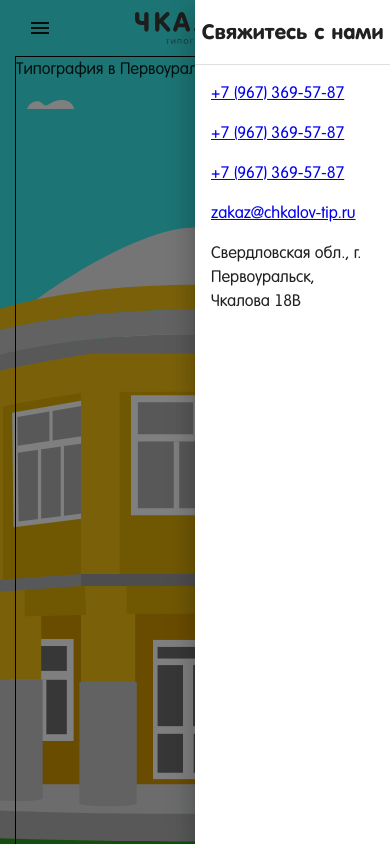
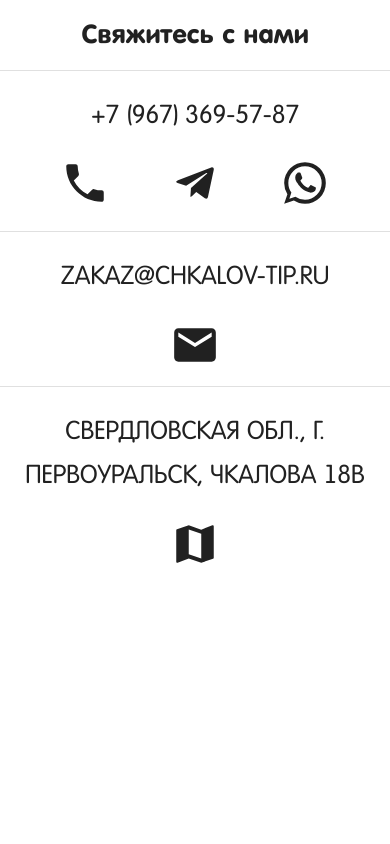
Before and after one commit to AdonaiJehosua/chkalov-tip, a Next.js app: page / in a window 390 px wide. Both pictures are taken after a click on the button 350 px from the left and 28 px from the top of the page. Built offline with nearby package versions, Linux system fonts and the light colour scheme.

Commit message:
create xsContactsMenu

```diff
--- a/src/components/layout/navBar/xsContactsMenu.js
+++ b/src/components/layout/navBar/xsContactsMenu.js
@@ -1,7 +1,54 @@
-import { Box, Divider, IconButton, List, ListItem, ListItemButton, SwipeableDrawer, Typography } from "@mui/material"
+import { Box, Button, Divider, IconButton, List, ListItem, ListItemButton, Snackbar, SwipeableDrawer, Typography } from "@mui/material"
+import { cloneElement, useContext, useState } from "react"
+import { ContactsContext } from "@/appContext/contactsContext"
 import PhoneIcon from '@mui/icons-material/Phone'
-import { useContext, useState } from "react"
-import { ContactsContext } from "@/appContext/contactsContext"
+import ContentCopyIcon from '@mui/icons-material/ContentCopy'
+import WhatsAppIcon from '@mui/icons-material/WhatsApp'
+import TelegramIcon from '@mui/icons-material/Telegram'
+import EmailIcon from '@mui/icons-material/Email'
+import CloseIcon from '@mui/icons-material/Close'
+import MapIcon from '@mui/icons-material/Map'
+import { toast } from "react-toastify"
+
+
+const style = {
+    header: {
+        fontSize: '25px',
+        my: 2,
+        fontWeight: 'bold'
+    },
+    wrapper: {
+        display: 'flex',
+        flexDirection: 'column'
+    },
+    element: {
+        display: 'flex',
+        flexDirection: 'column'
+    },
+    elemButton: {
+        color: 'text.primary',
+        my: 2,
+        fontSize: '25px'
+    },
+    elemLink: {
+
+    },
+    linksWrapper: {
+        display: 'flex',
+        flexDirection: 'row',
+        alignItems: 'center',
+        justifyContent: 'space-evenly'
+    },
+    linkIcon: {
+        mb: 2,
+        fontSize: '50px',
+        color: 'text.primary'
+    },
+    adress: {
+        fontSize: '25px'
+    }
+}
+
 
 
 
@@ -15,49 +62,50 @@ export function XsContactsMenu() {
         setMobileContactsOpen((prevState) => !prevState);
     }
 
+    const copyHandler = (copyContent, toastText) => {
+        navigator.clipboard.writeText(copyContent)
+        toast(toastText)
+    }
+
     const xsContacts = (
         <Box onClick={handleContactsDrawerToggle} sx={{ textAlign: 'center' }}>
-            <Typography variant="h6" sx={{ my: 2, fontWeight: 'bold' }}>
+            <Typography sx={style.header}>
                 Свяжитесь с нами
             </Typography>
             <Divider />
-            <List>
-                <ListItem disablePadding>
-                    <ListItemButton>
-                        <Box component="a" href={`tel:${contacts.phone}`} target='_blank'>
-                            {contacts.visiblePhone}
+            <Box sx={style.wrapper}>
+                <Box sx={style.element}>
+                    <Button sx={style.elemButton} onClick={() => copyHandler(contacts.visiblePhone, 'Телефон скопирован')}>{contacts.visiblePhone}</Button>
+                    <Box sx={style.linksWrapper} >
+                        <Box sx={style.elemLink} component="a" href={`tel:${contacts.phone}`} target='_blank'>
+                            <PhoneIcon sx={style.linkIcon} />
                         </Box>
-                    </ListItemButton>
-                </ListItem>
-                <ListItem disablePadding>
-                    <ListItemButton>
-                        <Box component="a" href={`https://t.me/${contacts.phone}`} target='_blank'>
-                            {contacts.visiblePhone}
+                        <Box sx={style.elemLink} component="a" href={`https://t.me/${contacts.phone}`} target='_blank'>
+                            <TelegramIcon sx={style.linkIcon} />
                         </Box>
-                    </ListItemButton>
-                </ListItem>
-                <ListItem disablePadding>
-                    <ListItemButton>
-                        <Box component="a" href={`https://wa.me/${contacts.phone}`} target='_blank'>
-                            {contacts.visiblePhone}
+                        <Box sx={style.elemLink} component="a" href={`https://wa.me/${contacts.phone}`} target='_blank'>
+                            <WhatsAppIcon sx={style.linkIcon} />
                         </Box>
-                    </ListItemButton>
-                </ListItem>
-                <ListItem disablePadding>
-                    <ListItemButton>
-                        <Box component="a" href={`tel:${contacts.email}`}>
-                            {contacts.email}
+                    </Box>
+                </Box>
+                <Divider />
+                <Box sx={style.element}>
+                    <Button sx={style.elemButton} onClick={() => copyHandler(contacts.email, 'Почта скопирована')}>{contacts.email}</Button>
+                    <Box sx={style.linksWrapper} component="a" href={`mailto:${contacts.email}`} target='_blank'>
+                        <EmailIcon sx={style.linkIcon} />
+                    </Box>
+                </Box>
+                <Divider />
+                <Box sx={style.element}>
+                    <Box sx={style.adress}>
+                    <Button sx={style.elemButton} onClick={() => copyHandler(contacts.adress, 'Адрес скопирован')}>{contacts.adress}</Button>
+                        <Box sx={style.linksWrapper} component="a" href={`https://yandex.ru/maps/11171/pervouralsk/house/ulitsa_chkalova_18v/YUAYfwNoSUMDQFtsfXR4dX9rZA==/?ll=59.948064%2C56.894381&z=16.59`} target='_blank'>
+                            <MapIcon sx={style.linkIcon} />
                         </Box>
-                    </ListItemButton>
-                </ListItem>
-                <ListItem disablePadding>
-                    <ListItemButton>
-                        <Box >
-                            {contacts.adress}
-                        </Box>
-                    </ListItemButton>
-                </ListItem>
-            </List>
+
+                    </Box>
+                </Box>
+            </Box>
         </Box>
     )
 
@@ -72,16 +120,16 @@ export function XsContactsMenu() {
             </IconButton>
             <SwipeableDrawer
                 anchor='right'
-                variant="temporary"
                 open={mobileContactsOpen}
                 onClose={handleContactsDrawerToggle}
                 onOpen={handleContactsDrawerToggle}
+                variant="temporary"
                 ModalProps={{
                     keepMounted: true
                 }}
                 sx={{
                     display: 'block',
-                    '& .MuiDrawer-paper': { boxSizing: 'border-box', width: '50%' },
+                    '& .MuiDrawer-paper': { boxSizing: 'border-box', width: { sm: '50%', xs: '100%' } },
                 }}
             >
                 {xsContacts}
```
